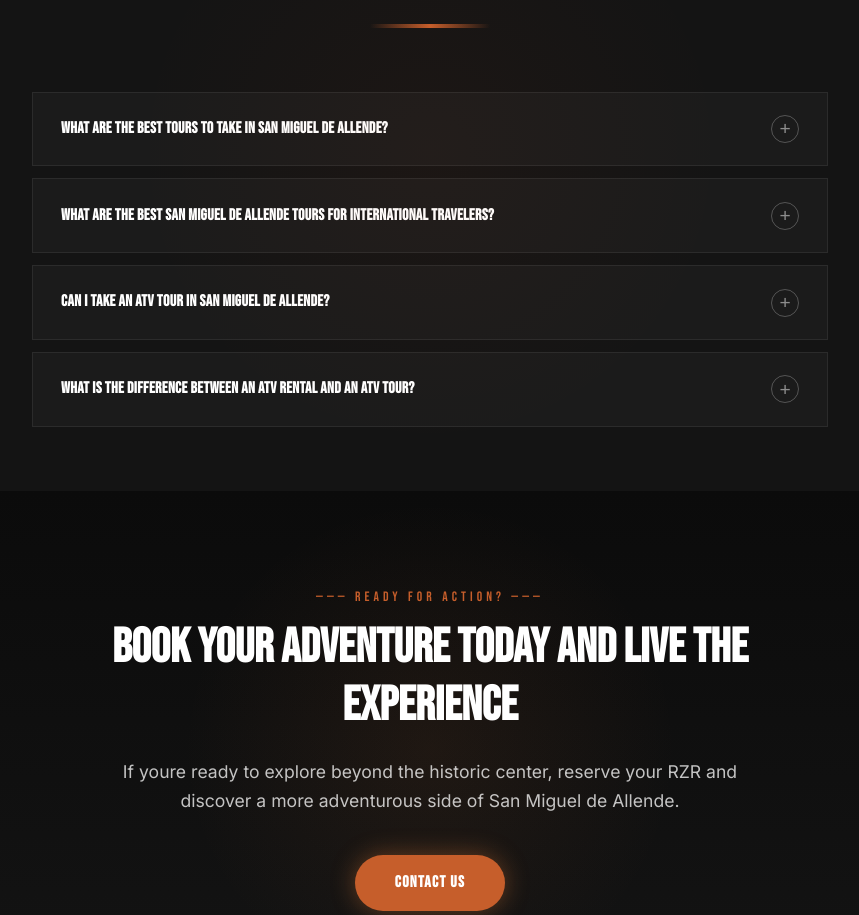
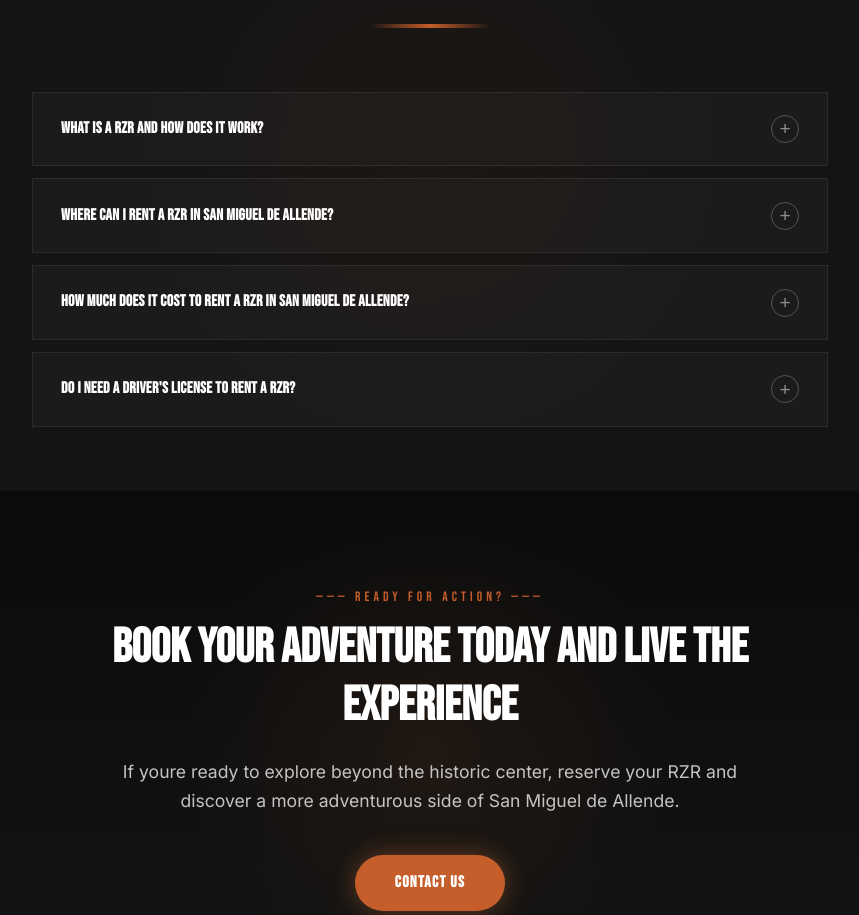
Before and after one commit to DraftStudiomx/Guey-tours-SEO, a Next.js app: page /rsz-rentals in a window 1280 px wide. Shown: the part 7148-8063 px from the top of the page, without its empty margins (210-1069 px from the left). Built offline with nearby package versions, Linux system fonts and the light colour scheme; a web font is replaced by a local one.

Commit message:
Update RzrRentalContenido.tsx

```diff
--- a/app/rsz-rentals/RzrRentalContenido.tsx
+++ b/app/rsz-rentals/RzrRentalContenido.tsx
@@ -1189,7 +1189,7 @@ const [openIndex, setOpenIndex] = useState<number | null>(null)
 
 
 
-          {/* --- SEPTIMA SECCIÓN: Preguntas Frecuentes (FAQ) --- */}
+          {/* --- OCTAVA SECCIÓN: Preguntas Frecuentes (FAQ) --- */}
       <section
         id="faq"
         style={{
@@ -1234,28 +1234,28 @@ const [openIndex, setOpenIndex] = useState<number | null>(null)
           <div style={{ display: 'flex', flexDirection: 'column', gap: '0.75rem' }}>
             {[
               {
-                q_en: 'What are the best tours to take in San Miguel de Allende?',
-                q_es: '¿Cuáles son los mejores tours para hacer en San Miguel de Allende?',
-                a_en: 'Some of the best San Miguel de Allende tours include cultural experiences, ATV adventures, RZR tours, off-road experiences, and private tours. Guey Tours focuses on outdoor adventures that allow travelers to explore the city’s surroundings beyond the traditional tourist areas.',
-                a_es: 'Algunos de los mejores tours en San Miguel de Allende incluyen experiencias culturales, aventuras en ATV, tours en RZR, experiencias todo terreno y tours privados. Guey Tours se enfoca en aventuras al aire libre que permiten a los viajeros explorar los alrededores de la ciudad más allá de las zonas turísticas tradicionales.',
+                q_en: 'What is a RZR and how does it work?',
+                q_es: '¿Qué es un RZR y cómo funciona?',
+                a_en: 'A RZR is a type of UTV (Utility Terrain Vehicle) designed for off-road driving. Its side-by-side configuration allows two or more passengers, depending on the model, to enjoy trails, rural roads and natural landscapes together.',
+                a_es: 'Un RZR es un vehículo todoterreno (UTV) diseñado para la conducción off-road. Su configuración lado a lado permite que dos o más pasajeros, según el modelo, disfruten juntos de senderos, caminos rurales y paisajes naturales.',
               },
               {
-                q_en: 'What are the best San Miguel de Allende tours for international travelers?',
-                q_es: '¿Cuáles son los mejores tours en San Miguel de Allende para viajeros internacionales?',
-                a_en: 'The best tour depends on your interests. For international travelers looking for adventure, nature, and outdoor activities, ATV and RZR experiences are great options. Private tours are also ideal for couples, families, and groups looking for a personalized experience.',
-                a_es: 'El mejor tour depende de tus intereses. Para los viajeros internacionales que buscan aventura, naturaleza y actividades al aire libre, las experiencias en ATV y RZR son excelentes opciones. Los tours privados también son ideales para parejas, familias y grupos que buscan una experiencia personalizada.',
+                q_en: 'Where can I rent a RZR in San Miguel de Allende?',
+                q_es: '¿Dónde puedo rentar un RZR en San Miguel de Allende?',
+                a_en: 'You can rent a RZR with Guey Tours in San Miguel de Allende. Availability, vehicle options, rental duration and pricing may vary, so it is recommended to contact the team before booking.',
+                a_es: 'Puedes rentar un RZR con Guey Tours en San Miguel de Allende. La disponibilidad, las opciones de vehículos, la duración de la renta y los precios pueden variar, por lo que se recomienda contactar al equipo antes de reservar.',
               },
               {
-                q_en: 'Can I take an ATV tour in San Miguel de Allende?',
-                q_es: '¿Puedo hacer un tour en ATV en San Miguel de Allende?',
-                a_en: 'Yes. ATV tours are an exciting way to explore the natural landscapes, rural roads, and off-road trails around San Miguel de Allende. Guey Tours offers experiences designed for travelers who want to combine adventure with local exploration.',
-                a_es: 'Sí. Los tours en ATV son una forma emocionante de explorar los paisajes naturales, caminos rurales y senderos todo terreno alrededor de San Miguel de Allende. Guey Tours ofrece experiencias diseñadas para viajeros que desean combinar la aventura con la exploración local.',
+                q_en: 'How much does it cost to rent a RZR in San Miguel de Allende?',
+                q_es: '¿Cuánto cuesta rentar un RZR en San Miguel de Allende?',
+                a_en: 'The price of RZR rentals in San Miguel de Allende depends on factors such as the vehicle, rental duration and availability. Contact Guey Tours for current pricing and available options for your travel dates.',
+                a_es: 'El precio de las rentas de RZR en San Miguel de Allende depende de factores como el vehículo, la duración de la renta y la disponibilidad. Contacta a Guey Tours para conocer los precios actuales y las opciones disponibles para tus fechas de viaje.',
               },
               {
-                q_en: 'What is the difference between an ATV rental and an ATV tour?',
-                q_es: '¿Cuál es la diferencia entre una renta de ATV y un tour en ATV?',
-                a_en: 'An ATV rental gives you more independence to plan your own route, while an ATV tour typically includes a guided experience along selected trails. A guided tour is a good option if you want local knowledge and a structured adventure.',
-                a_es: 'Una renta de ATV te brinda mayor independencia para planear tu propia ruta, mientras que un tour en ATV generalmente incluye una experiencia guiada a lo largo de senderos seleccionados. Un tour guiado es una buena opción si deseas conocimiento local y una aventura estructurada.',
+                q_en: 'Do I need a driver\'s license to rent a RZR?',
+                q_es: '¿Necesito licencia de conducir para rentar un RZR?',
+                a_en: 'Driver requirements can vary depending on the rental conditions and vehicle. Before booking, ask Guey Tours about minimum age, driver\'s license requirements and other conditions for operating a RZR.',
+                a_es: 'Los requisitos para el conductor pueden variar según las condiciones de renta y el vehículo. Antes de reservar, consulta con Guey Tours sobre la edad mínima, los requisitos de licencia de conducir y otras condiciones para operar un RZR.',
               },
             ].map((faq, i) => {
               const isOpen = openIndex === i
@@ -1341,9 +1341,13 @@ const [openIndex, setOpenIndex] = useState<number | null>(null)
           </div>
 
         </div>
-      </section> {/* <--- AQUÍ TERMINA EXACTAMENTE LA SEPTIMA SECCIÓN */}
-
-          {/* --- OCTAVA SECCIÓN: Call to Action (CTA) --- */}
+      </section>
+
+          {/* --- OCTAVA SECCIÓN: Preguntas Frecuentes (FAQ) --- */}
+
+
+
+          {/* --- NOVENA SECCIÓN: Call to Action (CTA) --- */}
       <section
         style={{
           background: 'linear-gradient(180deg, #0b0b0b 0%, #141414 100%)',
@@ -1425,7 +1429,7 @@ const [openIndex, setOpenIndex] = useState<number | null>(null)
           </a>
 
         </div>
-      </section> {/* <--- AQUÍ TERMINA EXACTAMENTE LA OCTAVA SECCIÓN */}
+      </section> {/* <--- AQUÍ TERMINA EXACTAMENTE LA NOVENA SECCIÓN */}
 
 
           {/* --- DÉCIMA SECCIÓN: Contacto y Formulario --- */}
```
